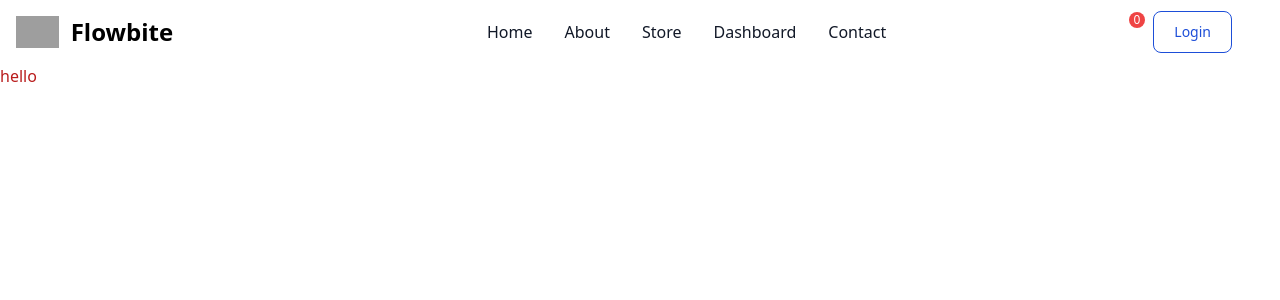
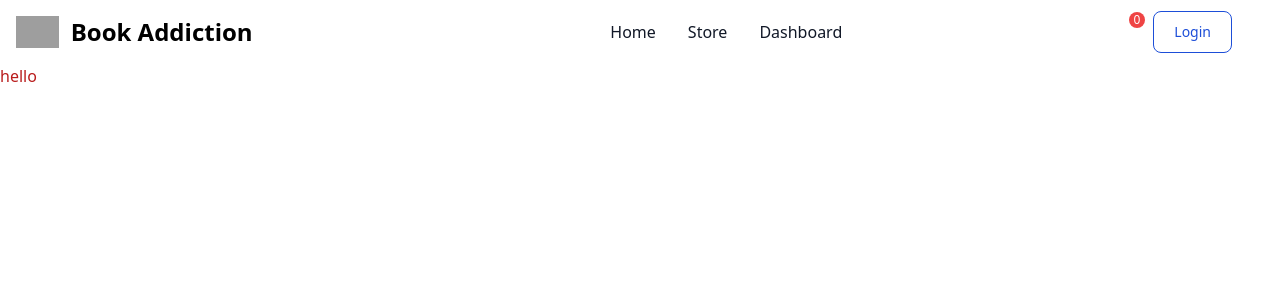
Before and after one commit to AyushThapaChhetri/BookStore_Django, a Django app: page /about/ in a window 1280 px wide. Shown: the top 300 px of the page. Run offline with Django 5.2, Linux system fonts and the light colour scheme; parts of the project's set-up code (start-up, migrations or seed data) failed here and were passed over; some libraries are stand-ins or nearby versions; grey boxes are pictures that could not be loaded.

Commit message:
Changes to Nav Title

```diff
--- a/templates/base/base.html
+++ b/templates/base/base.html
@@ -104,7 +104,7 @@
         <div class="max-w-screen-xl flex flex-wrap items-center justify-between mx-auto p-4">
             <a href="{% url 'home' %}" class="flex items-center space-x-3 rtl:space-x-reverse">
                 <img src="https://flowbite.com/docs/images/logo.svg" class="h-8" alt="Flowbite Logo"/>
-                <span class="self-center text-2xl font-semibold whitespace-nowrap dark:text-white">Flowbite</span>
+                <span class="self-center text-2xl font-semibold whitespace-nowrap dark:text-white">Book Addiction</span>
             </a>
             <div class="flex items-center md:order-2 space-x-3 md:space-x-0 rtl:space-x-reverse">
                 <button type="button"
@@ -155,14 +155,14 @@
             <div class="items-center justify-between hidden w-full md:flex md:w-auto md:order-1" id="navbar-user">
                 <ul class="flex flex-col font-medium p-4 md:p-0 mt-4 border border-gray-100 rounded-lg bg-gray-50 md:space-x-8 rtl:space-x-reverse md:flex-row md:mt-0 md:border-0 md:bg-white dark:bg-gray-800 md:dark:bg-gray-900 dark:border-gray-700">
                     <li>
-                        <a href="#"
+                        <a href="{% url 'home' %}"
                            class="block py-2 px-3 text-gray-900 rounded-sm hover:bg-gray-100 md:hover:bg-transparent md:hover:text-blue-700 md:p-0 dark:text-white md:dark:hover:text-blue-500 dark:hover:bg-gray-700 dark:hover:text-white md:dark:hover:bg-transparent dark:border-gray-700">Home</a>
 
                     </li>
-                    <li>
-                        <a href="#"
-                           class="block py-2 px-3 text-gray-900 rounded-sm hover:bg-gray-100 md:hover:bg-transparent md:hover:text-blue-700 md:p-0 dark:text-white md:dark:hover:text-blue-500 dark:hover:bg-gray-700 dark:hover:text-white md:dark:hover:bg-transparent dark:border-gray-700">About</a>
-                    </li>
+                    {#                    <li>#}
+                    {#                        <a href="#"#}
+                    {#                           class="block py-2 px-3 text-gray-900 rounded-sm hover:bg-gray-100 md:hover:bg-transparent md:hover:text-blue-700 md:p-0 dark:text-white md:dark:hover:text-blue-500 dark:hover:bg-gray-700 dark:hover:text-white md:dark:hover:bg-transparent dark:border-gray-700">About</a>#}
+                    {#                    </li>#}
                     <li>
                         <a href="{% url 'book_store' %}"
                            class="block py-2 px-3 text-gray-900  rounded-sm hover:bg-gray-100 md:hover:bg-transparent md:hover:text-blue-700 md:p-0 dark:text-white md:dark:hover:text-blue-500 dark:hover:bg-gray-700 dark:hover:text-white md:dark:hover:bg-transparent dark:border-gray-700">Store</a>
@@ -193,10 +193,10 @@
                         {% endif %}
 
                     </li>
-                    <li>
-                        <a href="#"
-                           class="block py-2 px-3 text-gray-900 rounded-sm hover:bg-gray-100 md:hover:bg-transparent md:hover:text-blue-700 md:p-0 dark:text-white md:dark:hover:text-blue-500 dark:hover:bg-gray-700 dark:hover:text-white md:dark:hover:bg-transparent dark:border-gray-700">Contact</a>
-                    </li>
+                    {#                    <li>#}
+                    {#                        <a href="#"#}
+                    {#                           class="block py-2 px-3 text-gray-900 rounded-sm hover:bg-gray-100 md:hover:bg-transparent md:hover:text-blue-700 md:p-0 dark:text-white md:dark:hover:text-blue-500 dark:hover:bg-gray-700 dark:hover:text-white md:dark:hover:bg-transparent dark:border-gray-700">Contact</a>#}
+                    {#                    </li>#}
                     {% if user.is_authenticated %}
                         <li>
                             {#                        <a href="{% url 'logout_view' %}"#}
```
